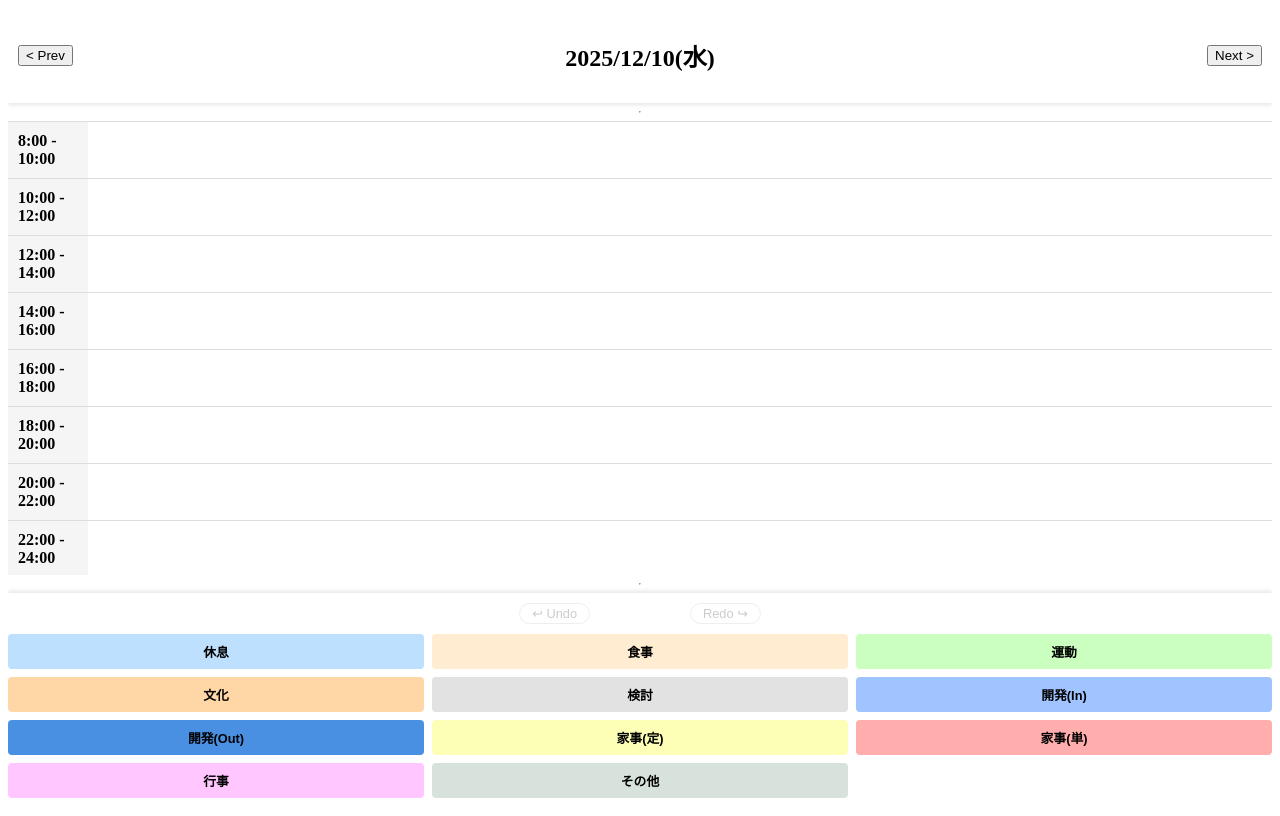
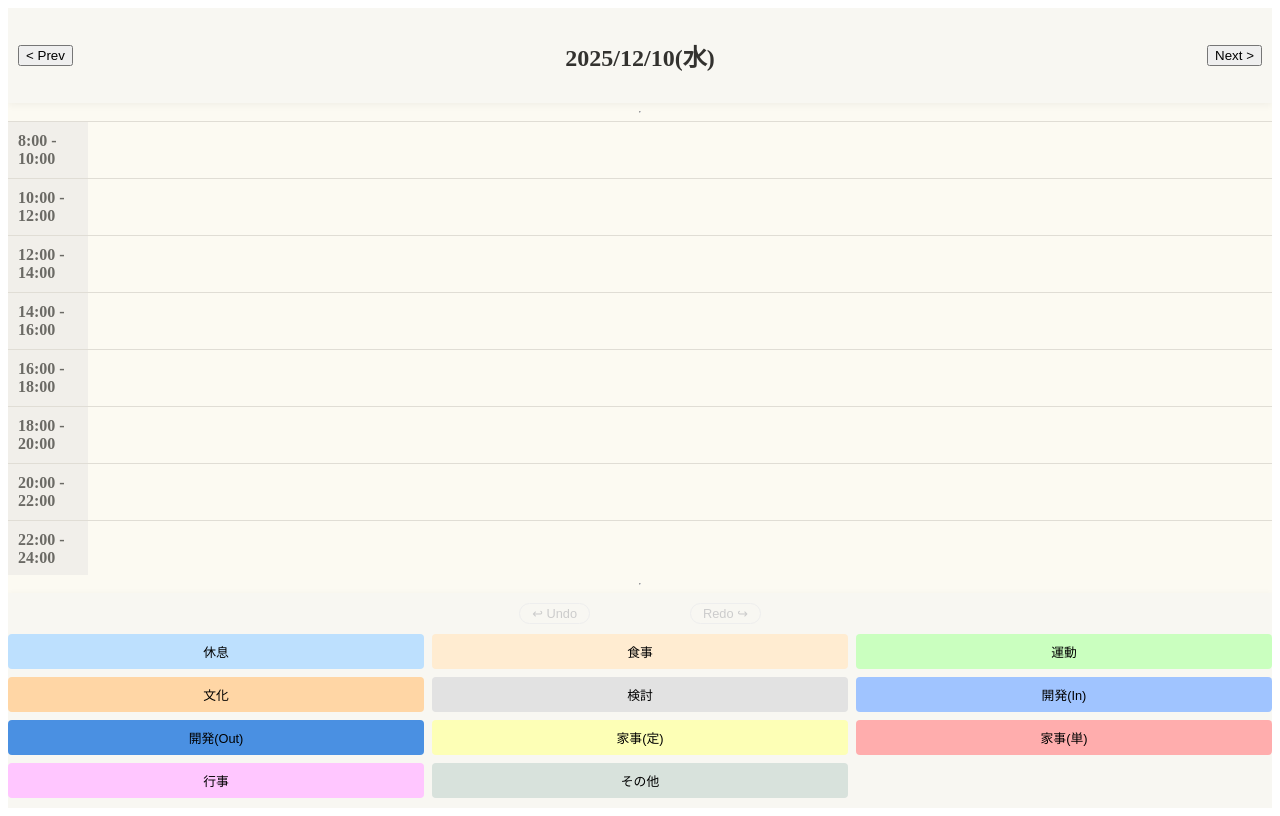
Before and after one commit to siwasu17/holiday-recorder, a Vue app: page / in a window 1280 px wide. Built offline with nearby package versions, Linux system fonts and the light colour scheme; the HTML template or start-up script is replaced by a standard one.

Commit message:
デザイン調整

```diff
--- a/src/App.vue
+++ b/src/App.vue
@@ -386,38 +386,33 @@ const resetHistoryAfterLoad = () => {
 }
 </script>
 
-<style scoped>
+<style>
+:root {
+  --bg-color: #fcfaf2; /* 柔らかなアイボリー */
+  --surface-color: #f8f7f2; /* ヘッダー等 */
+  --text-main: #33322f; /* 墨色に近いグレー */
+  --text-sub: #6b6a65; /* 補足用 */
+  --border-color: #e0ddd5; /* 境界線 */
+  --accent-soft: #dce4e8; /* 選択時の色（淡いブルーグレー） */
+}
+
 .app-container {
   display: flex;
   flex-direction: column;
   height: 100vh;
   overflow: hidden;
+  color: var(--text-main);
+  background-color: var(--bg-color);
 }
 
-.header {
-  /* flexbox内が併存する要素であふれてもこれは縮めない */
-  flex-shrink: 0;
-  background: #fff;
-  padding: 10px 0;
-  box-shadow: 0 2px 4px rgba(0, 0, 0, 0.1);
-  z-index: 10;
-}
-
+.header,
 .footer {
   /* flexbox内が併存する要素であふれてもこれは縮めない */
   flex-shrink: 0;
-  background: #fff;
+  background: var(--surface-color);
   padding: 10px 0;
-  box-shadow: 0 -2px 4px rgba(0, 0, 0, 0.1); /* 影を上向きに */
+  box-shadow: 0 2px 8px rgba(0, 0, 0, 0.05);
   z-index: 10;
-}
-
-.header-fixed {
-  top: 0;
-}
-
-.footer-fixed {
-  bottom: 0;
 }
 
 .date-navigation {
@@ -430,21 +425,21 @@ const resetHistoryAfterLoad = () => {
 .main-content-scrollable {
   flex-grow: 1; /* ヘッダーとフッター以外の残りの高さをすべて使う */
   overflow-y: auto; /* 内容が溢れたらここだけスクロールさせる */
-  background-color: #fff;
+  background-color: var(--bg-color);
 }
 
 .timetable {
   display: flex;
   flex-direction: column;
   width: 100%;
-  border-top: 1px solid #ddd;
+  border-top: 1px solid var(--border-color);
 }
 
 .time-row {
   display: grid;
   /* 左側のラベルを80px固定、右側を可変にする例 */
   grid-template-columns: 80px 1fr;
-  border-bottom: 1px solid #ddd;
+  border-bottom: 1px solid var(--border-color);
   cursor: pointer;
   transition: background-color 0.2s;
 }
@@ -454,13 +449,14 @@ const resetHistoryAfterLoad = () => {
 }
 
 .time-row.is-selected {
-  background-color: #e3f2fd;
+  background-color: var(--accent-soft);
 }
 
 .time-label {
   padding: 10px;
   font-weight: bold;
-  background-color: #f5f5f5;
+  background-color: #f1efea;
+  color: var(--text-sub);
   display: flex;
   align-items: center;
   justify-content: center;
@@ -557,7 +553,6 @@ const resetHistoryAfterLoad = () => {
   border-radius: 4px;
   font-size: 0.8rem;
   cursor: pointer;
-  font-weight: bold;
 }
 
 .modal-footer {
```
